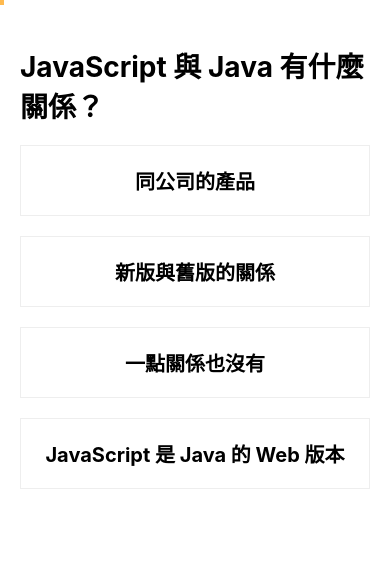
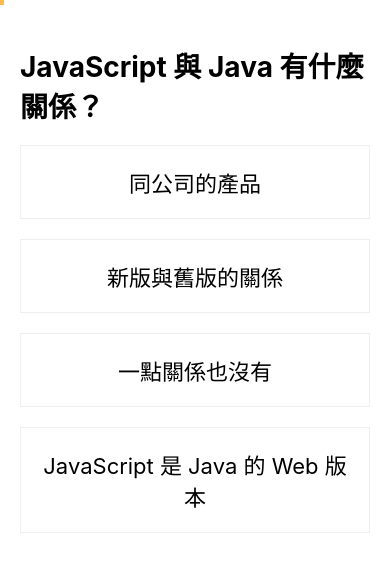
Before and after one commit to kafaichan/ReactNativeWebApp, a React Native app: screen / in a window 390 px wide. Shown: the top 572 px of the page. Built offline with nearby package versions, Linux system fonts and the light colour scheme.

Commit message:
Update App.js

```diff
--- a/App.js
+++ b/App.js
@@ -7,7 +7,7 @@
   StyleSheet,
   StatusBar,
   Animated,
-  Dimensions
+  Dimensions,
 } from 'react-native'
 
 class App extends Component {
@@ -16,7 +16,7 @@
     currentIndex: 0,
     isDisabled: false,
     buttonClass: [
-      {},{},{},{}
+      {}, {}, {}, {}
     ],
     statusBarWidth: new Animated.Value(1),
     topics: [
@@ -66,25 +66,25 @@
   }
 
   next = (index, correct) => {
-    if(correct) {
+    // 1.
+    if (correct) {
       this.setState({
-        corrects: this.state.corrects + 1
+        corrects: this.state.corrects + 1,
       })
     }
 
     this.setState({
-      isDisabled: true
+      isDisabled: true,
     })
 
+    // 2.
     let newButtonClass = [...this.state.buttonClass]
-    newButtonClass[index] = correct ? {backgroundColor: '#4FFF87'} : {backgroundColor: "#FF7056"}
-
-    setTimeout(() => {
+    newButtonClass[index] = (correct) ? {backgroundColor: '#4FFF87'} : {backgroundColor: '#FF7056'}
     this.setState({
       buttonClass: newButtonClass
     })
-    }, 150)
 
+    // 3
     setTimeout(() => {
       Animated.timing(this.state.statusBarWidth, {
         toValue: (this.state.currentIndex + 1) / this.state.topics.length * 100,
@@ -93,20 +93,21 @@
 
       this.setState({
         currentIndex: this.state.currentIndex + 1,
-        buttonBackgroundColor: [{}, {}, {}, {}],
+        buttonClass: ['', '', '', ''],
+        isDisabled: false,
       })
-    }, 1200)
+    }, 1500)
   }
 
   startOver = () => {
-    setTimeout(() => {
     this.setState({
       corrects: 0,
       currentIndex: 0,
-        buttonClass: [{},{},{},{}],
+      buttonClass: [
+        {}, {}, {}, {}
+      ],
       statusBarWidth: new Animated.Value(1),
     })
-    }, 300)
   }
 
   render() {
@@ -116,85 +117,80 @@
     })
 
     return (
-      <View style={styles.App}>
-        <Animated.View style={{ ...styles.statusBar, width: width }}></Animated.View>
+      <View style={ styles.App }>
+        <Animated.View style={ {...styles.statusBar, width: width} }></Animated.View>
 
         {this.state.currentIndex < this.state.topics.length ?
           (
-            <View style={styles.topicsContainer}>
-              <Text style={styles.question}>{this.state.topics[this.state.currentIndex].question}</Text>
-              {
-                this.state.topics[this.state.currentIndex].answers.map((answer, index) =>
-                {
+            <View style={ styles.topicsContainer }>
+              <Text style={ styles.question }>{ this.state.topics[this.state.currentIndex].question }</Text>
+
+              {this.state.topics[this.state.currentIndex].answers.map((answer, index) => {
                 return (
-                   <TouchableOpacity key={index} style={{...styles.button, ...this.state.buttonClass[index]}} onPress={()=>{this.next(index, answer.correct)}}>
-                    <Text style={styles.answer}>{answer.value}</Text>
+                  <TouchableOpacity style={ {...styles.button, ...this.state.buttonClass[index]} } onPress={() => this.next(index, answer.correct)}>
+                    <Text style={ styles.answer }>{answer.value}</Text>
                   </TouchableOpacity>
                 )
-                })
-              }
+              })}
             </View>
-          ) :
-          (
-            <View style={styles.result}>
-                <Text style={styles.resultTitle}>Completed!</Text>
-                <Text style={styles.score}>Your Score is {(Math.round((this.state.corrects / this.state.topics.length) * 100)) || 0}</Text>
-                <TouchableOpacity style={styles.button} onPress={this.startOver}>
-                  <Text style={styles.answer}>Start Over</Text>
+          ) : (
+            <View style={ styles.result }>
+              <Text style={ styles.resultTitle }>Completed!</Text>
+              <Text style={ styles.score }>Your Score is {(Math.round((this.state.corrects / this.state.topics.length) * 100)) || 0}</Text>
+              <TouchableOpacity style={ styles.button } onPress={this.startOver}>
+                <Text style={ styles.answer }>Start Over</Text>
               </TouchableOpacity>
             </View>
+          )}
+      </View>
     )
-        }
-
-      </View>
-    );
   }
 }
 
 const styles = StyleSheet.create({
   App: {
+
   },
   statusBar: {
     height: 5,
     backgroundColor: '#FFBA4F',
-    width: '1%'
+    width: '1%',
   },
   topicsContainer: {
-    padding: 20
-  },
-  result: {
-    padding: 20
+    padding: 20,
   },
   question: {
     fontSize: 28,
     fontWeight: 'bold',
     marginTop: 20,
-    marginBottom: 20
+    marginBottom: 20,
   },
   button: {
-    backgroundColor: '#FFF',
+    backgroundColor: '#fff',
     borderWidth: 1,
     borderColor: '#eee',
     padding: 20,
-    marginBottom: 20
+    marginBottom: 20,
   },
   answer: {
-    fontSize: 20,
-    fontWeight: 'bold',
-    textAlign: 'center'
-
+    fontSize: 22,
+    textAlign: 'center',
+  },
+  result: {
+    padding: 20,
   },
   resultTitle: {
-    fontSize: 20,
+    fontSize: 28,
     fontWeight: 'bold',
+    textAlign: 'center',
     marginTop: 60,
-    marginBottom: 20,
-    textAlign: 'center'
   },
   score: {
-    fontSize: 20,
-    marginBottom: 30,
-    textAlign: 'center'
+    fontSize: 22,
+    fontWeight: 'bold',
+    marginTop: 20,
+    marginBottom: 20,
+    textAlign: 'center',
   }
 })
 
```
Lines whose indentation alone changed are shown as unchanged.
